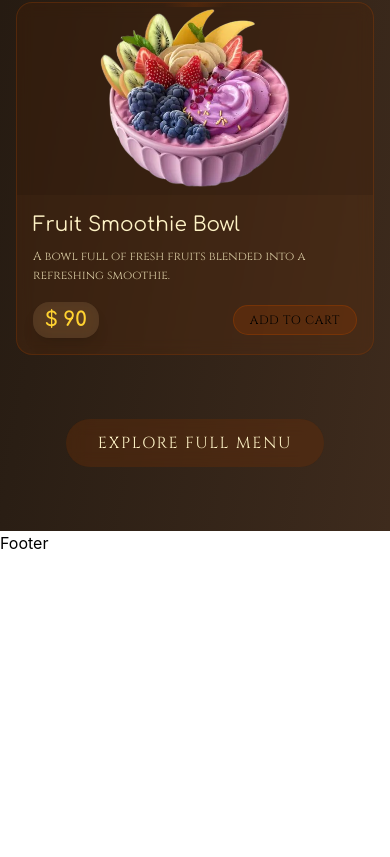
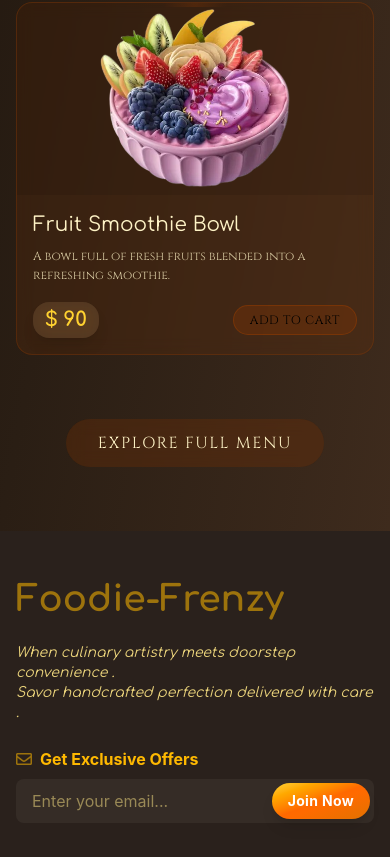
Before and after one commit to muradhosenrafi/Food-web-site, a React (Vite) app: page / in a window 390 px wide. Shown: the part 6718-7575 px from the top of the page. Before the commit the page ends 7273 px from the top, so only its background shows below. Built offline with nearby package versions, Linux system fonts and the light colour scheme; a web font is replaced by a local one.

Commit message:
Footer part add

```diff
--- a/index.html
+++ b/index.html
@@ -12,6 +12,8 @@
 <link href="https://fonts.googleapis.com/css2?family=Cinzel:wght@400..900&family=Noto+Serif:ital,wght@0,100..900;1,100..900&display=swap" rel="stylesheet">
 <link href="https://fonts.googleapis.com/css2?family=Dancing+Script:wght@400..700&display=swap" rel="stylesheet">
 <link href="https://fonts.googleapis.com/css2?family=Cinzel:wght@400..900&display=swap" rel="stylesheet">
+<link href="https://fonts.googleapis.com/css2?family=Sacramento&display=swap" rel="stylesheet">
+<link href="https://fonts.googleapis.com/css2?family=Comfortaa:wght@300..700&display=swap" rel="stylesheet">
     <title>foodi</title>
   </head>
   <body>
--- a/src/components/Banner.jsx
+++ b/src/components/Banner.jsx
@@ -7,7 +7,7 @@ const Banner = () => {
   const [showVideo, setShowVideo] = useState(false);
   const { bannerImage, orbitImages, video } = bannerAssets;
 
-  const handleSeacch = () => {
+  const handleSeacch = (e) => {
     e.preventDefault();
     console.log("seching form ", searchQueary);
   };
--- a/src/components/Footer.jsx
+++ b/src/components/Footer.jsx
@@ -1,8 +1,52 @@
-import React from 'react'
+import React, { useState } from 'react'
+import { FaRegEnvelope } from 'react-icons/fa'
 
 const Footer = () => {
+
+  const [email,setEmail] =useState ('');
+  const handleSubmit = (e)=> {
+   e.preventDefault();
+   alert ( `Thanks for subscribing! We'll send updates to ${email}`) ;
+   setEmail('');
+  }
+
   return (
-    <div>Footer</div>
+    <footer className='bg-[#2A211C] text-amber-100 py-12 px-4 sm:px-6 lg:px-8 relative overflow-hidden '>
+      <div className='max-w-7xl mx-auto relative z-10'>
+         <div className='grid grid-cols-1 sm:grid-cols-2 md:grid-cols-3 gap-8 mb-12'>
+        {/* left colum */}
+        <div className='space-y-6'>
+
+        <h2 className='text-4xl sm:text-5xl md:text-5xl font-bold font-dim  text-amber-400 animate-pulse'>
+           Foodie-Frenzy
+        </h2>
+        <p className='text-amber-200/90 text-sm font-dim italic'>
+         When culinary artistry meets doorstep convenience . <br />
+         Savor handcrafted perfection delivered with care .
+        </p>
+        <form onSubmit={handleSubmit} className='relative mt-4 group '>
+          <div className='flex items-center gap-2 mb-2'>
+            <FaRegEnvelope className='text-amber-400 animate-pulse'/>
+              <span className='font-bold text-amber-400'>Get Exclusive Offers</span>
+          </div>
+
+          <div className='relative'>
+            <input type="email" placeholder='Enter your email...' value={email}
+            onChange={e => setEmail(e.target.value)}
+            className='w-full px-4 py-2.5 rounded-lg bg-amber-50/5 border-amber-400/30 focus:border-amber-400 pr-24 placeholder-amber-200/50 transition-all duration-300 focus:ring-amber-400/20  focus:ring-4  focus:outline-none'
+           required />
+           <button type='submit' className='absolute right-1 top-1 bg-gradient-to-br from-amber-300 via-orange-500 to-amber-600 text-white px-4 py-2 rounded-full flex items-center gap-1.5 shadow-lg hover:shadow-amber-400/30 overflow-hidden transition-all duration-500'>
+             <span className='font-bold text-sm tracking-wide transition-transform duration-300 group-hover:-translate-x-1'>
+                 Join Now
+             </span>
+           </button>
+          </div>
+        </form>
+        </div>
+
+       </div>
+      </div>
+    </footer>
   )
 }
 
--- a/src/index.css
+++ b/src/index.css
@@ -8,6 +8,8 @@
   --font-sref:"Cinzel", serif;
   --font-cursive: "Dancing Script", cursive;
   --font-cinzel: "Cinzel", serif;
+  --font-simanto: "Sacramento", cursive;
+  --font-dim:"Comfortaa", sans-serif;
 }
 
 .orbit{
```
